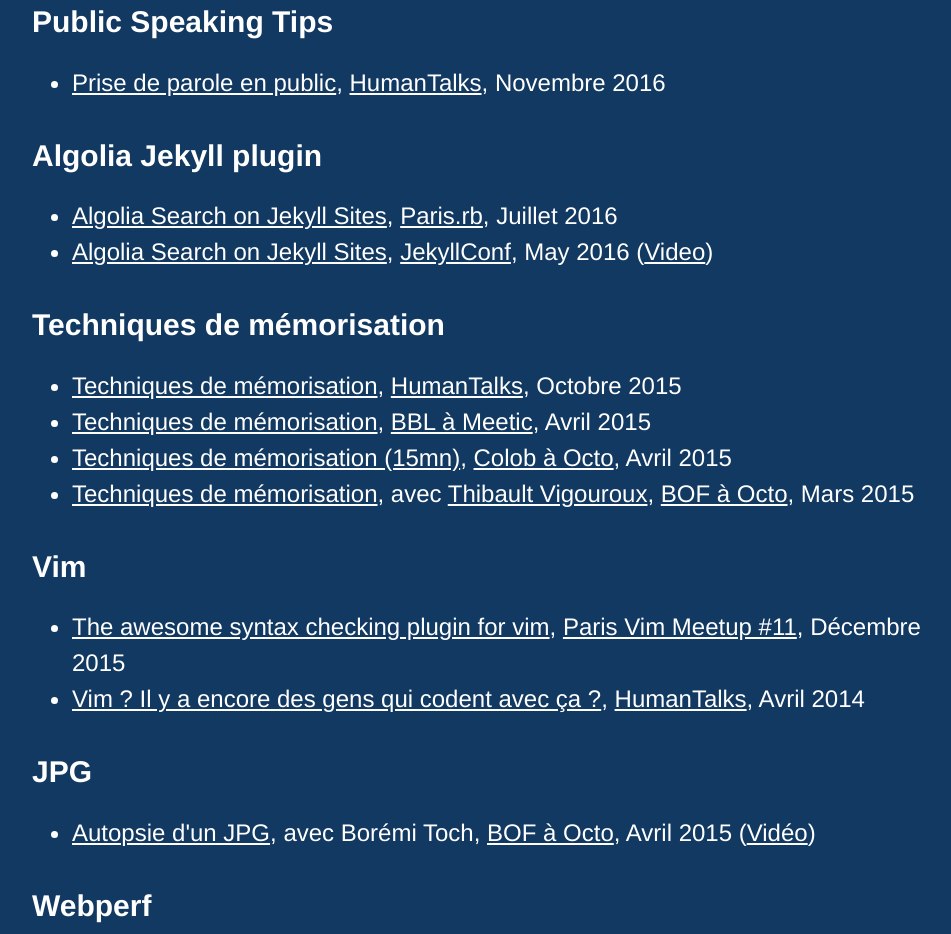
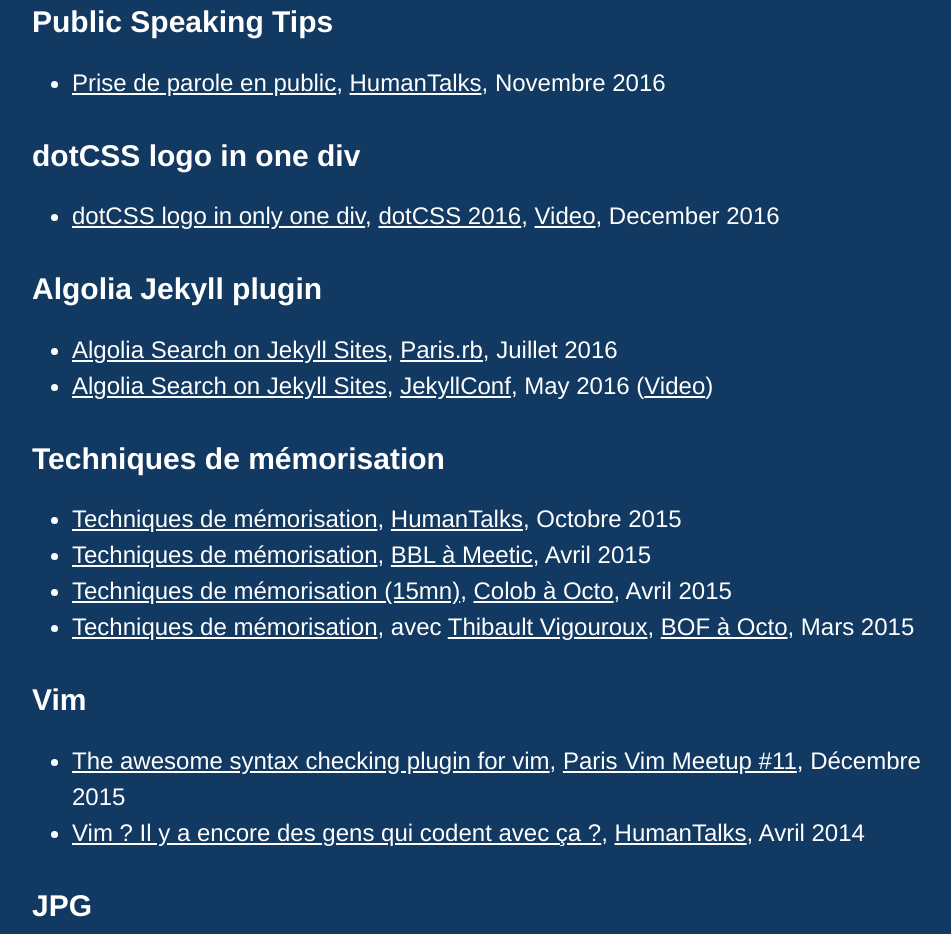
Before and after one commit to pixelastic/talks.pixelastic.com, a website: page source/index.html in a window 1280 px wide. Shown: the part 840-1774 px from the top of the page, without its empty margins (160-1111 px from the left). Drawn offline with Linux system fonts and the light colour scheme.

Commit message:
Adding dotCSS lightning talk

```diff
--- a/source/index.html
+++ b/source/index.html
@@ -80,6 +80,16 @@
       <a href="http://talks.pixelastic.com/slides/public-speaking-humantalks/">Prise de parole en public</a>,
       <a href="https://www.meetup.com/fr-FR/HumanTalks-Paris/events/234463432/">HumanTalks</a>,
       Novembre 2016
+    </li>
+  </ul>
+
+  <h3>dotCSS logo in one div</h3>
+  <ul>
+    <li>
+      <a href="https://pixelastic.github.io/talk-dotcss-onediv/#/">dotCSS logo in only one div</a>,
+      <a href="https://2016.dotcss.io/">dotCSS 2016</a>,
+      <a href="https://www.youtube.com/watch?v=3z6JhjoG7nA">Video</a>,
+      December 2016
     </li>
   </ul>
 
```
